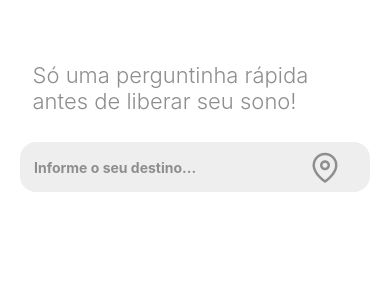
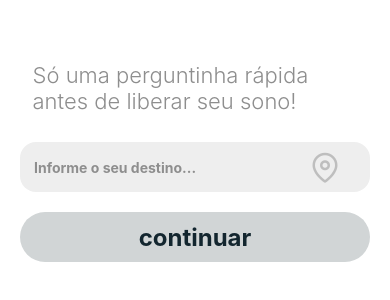
Before and after one commit to PhelypMunuera/textApp, a React Native app: screen / in a window 390 px wide. Shown: the part 288-588 px from the top of the page. Built offline with nearby package versions, Linux system fonts and the light colour scheme.

Commit message:
button big created

```diff
--- a/src/Colors/colors.ts
+++ b/src/Colors/colors.ts
@@ -4,5 +4,6 @@
 // #2E9B71 // verde 500 -> rgba(46, 155, 113, 1)
 // #eeeeee // cinza 100 -> rgba(238, 238, 238, 1)
 // #D1D5D6 // cinza 300 -> rgba(209, 213, 214, 1)
+// #bebebe // cinza 400 -> rgba(190, 190, 190, 1)
 // #8E8E8E // cinza 500 -> rgba(142, 142, 142, 1)
 // #5e5e5e // cinza 700 -> rgba(94, 94, 94, 1)
--- /dev/null
+++ b/src/Componets/Adds/styles.ts
@@ -0,0 +1,5 @@
+import styled from 'styled-components/native';
+
+export const Container = styled.View`
+
+`;
--- /dev/null
+++ b/src/Componets/ButtonBig/index.tsx
@@ -0,0 +1,10 @@
+import { styles } from './styles';
+import { TouchableOpacity, Text } from 'react-native';
+
+export function ButtonBig({ value }) {
+  return (
+    <TouchableOpacity style={styles.buttonBig}>
+      <Text style={styles.textButton}>{value}</Text>
+    </TouchableOpacity>
+  );
+}
--- /dev/null
+++ b/src/Componets/ButtonBig/styles.ts
@@ -0,0 +1,26 @@
+import { StyleSheet } from 'react-native';
+
+export const styles = StyleSheet.create({
+  buttonBig: {
+    width: 350,
+    height: 50,
+    display: 'flex',
+    backgroundColor: 'rgba(209, 213, 214, 1)',
+
+    position: 'absolute',
+    zIndex: 11,
+
+    alignSelf: 'center',
+    marginTop: 500,
+
+    borderRadius: 50,
+
+    alignItems: 'center',
+    justifyContent: 'center',
+  },
+  textButton: {
+    color: 'rgba(19, 38, 47, 1)',
+    fontSize: 24,
+    fontWeight: 'bold',
+  },
+});
--- a/src/Componets/Input/index.tsx
+++ b/src/Componets/Input/index.tsx
@@ -8,7 +8,7 @@ export function Input() {
       <TextInput
         style={styles.inputBase}
         placeholder="Informe o seu destino..."
-        placeholderTextColor="rgba(142, 142, 142, 1)"
+        placeholderTextColor="rgba(190, 190, 190, 1))"
       />
       <Icon style={styles.inputIcon} name="map-pin" size={30} />
     </View>
--- a/src/Componets/Input/styles.ts
+++ b/src/Componets/Input/styles.ts
@@ -23,12 +23,14 @@ export const styles = StyleSheet.create({
     borderRadius: 16,
     padding: 14,
     fontWeight: 'bold',
+
+    color: 'rgba(142, 142, 142, 1)',
   },
 
   inputIcon: {
     height: 30,
     width: 30,
-    color: 'rgba(142, 142, 142, 1)',
+    color: 'rgba(190, 190, 190, 1)',
     position: 'absolute',
     right: 50,
   },
--- a/src/Pages/SelectDestination/index.tsx
+++ b/src/Pages/SelectDestination/index.tsx
@@ -4,6 +4,7 @@ import { View, Text } from 'react-native';
 import { BackGround } from '../../Componets/BackGround';
 import { LogoFloating } from '../../Componets/LogoFloating';
 import { MasckBacground } from '../../Componets/MasckBacground';
+import { ButtonBig } from '../../Componets/ButtonBig';
 import { Input } from '../../Componets/Input';
 
 export function SelectDestination() {
@@ -14,15 +15,15 @@ export function SelectDestination() {
       <Text style={styles.text}>
         Só uma perguntinha rápida antes de liberar seu sono!
       </Text>
-
       <Input />
+      <ButtonBig value={'continuar'} />
       <MasckBacground />
       <BackGround />
     </View>
   );
 }
 
-// import { ButtonsBig } from '../../Componets/ButtonsBig';
+//
 //
 // import { TextMessage } from '../../Componets/TextMessage';
 // import { MasckBacground } from '../../Componets/MasckBacground';
```
Also changed, not shown: src/Componets/Adds/index.tsx (added, +17 -0 lines).
